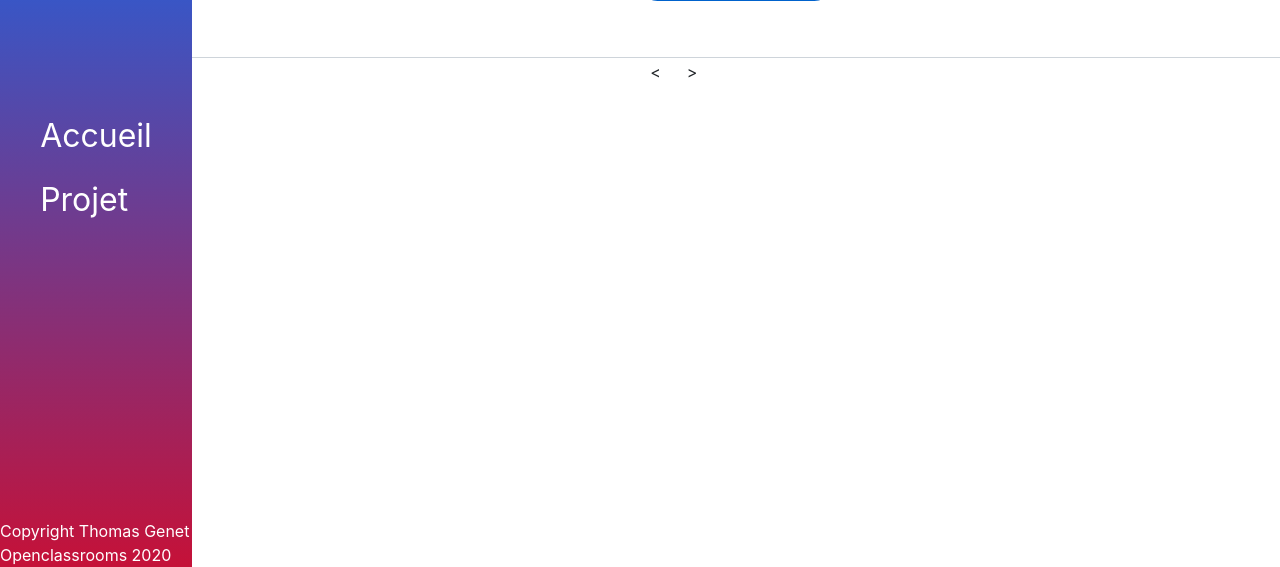
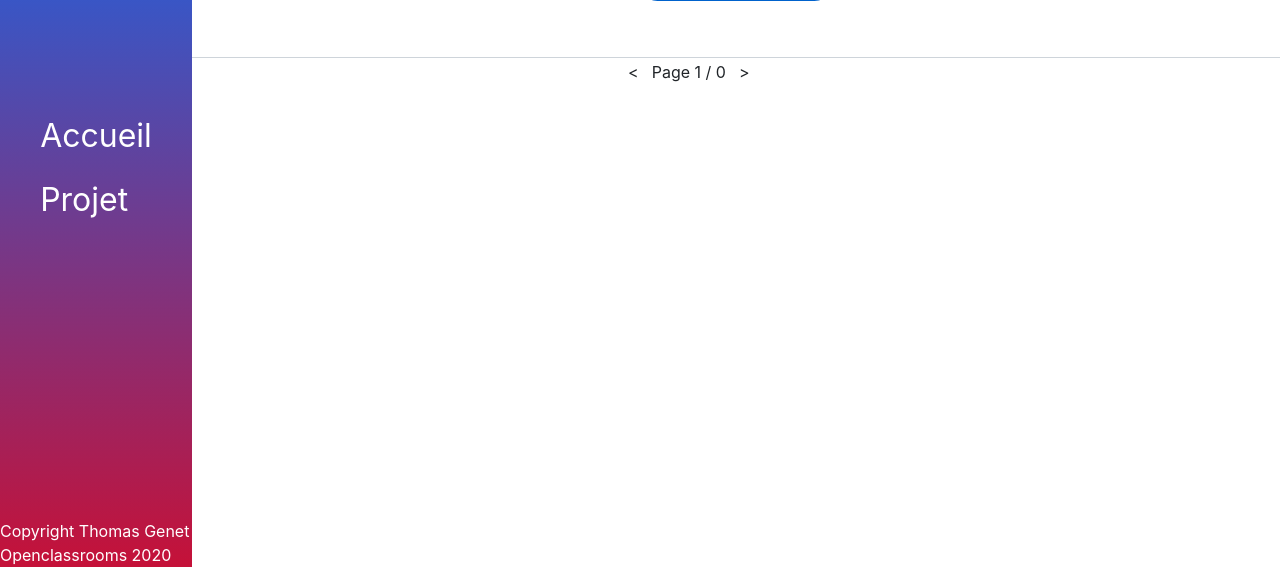
Before and after one commit to ThomasGenet/To-Do-Task, a PHP site: template App/View/ViewListProject.php in a window 1280 px wide; the page is wider, and only the part inside the window is pictured. Shown: the part 233-800 px from the top of that part. Run offline with PHP 8.4, Linux system fonts and the light colour scheme; the template is opened without the code that fills it, so the values that code supplies are empty; the visitor is signed in with stand-in values (Sample User, id 1).

Commit message:
Pagination

```diff
--- a/App/Public/Javascript/main.js
+++ b/App/Public/Javascript/main.js
@@ -5,6 +5,7 @@ map.affichage();
 //Pagination affichage
 let list = new Pagination();
 list.showList();
+list.showPageInfo();
 
 //Contrôle des buttons
 next = document.getElementById('nextPage');
--- a/App/Public/Javascript/pagination.js
+++ b/App/Public/Javascript/pagination.js
@@ -7,6 +7,8 @@ class Pagination{
         this.tableList = "";
         this.numberOfItems = 5;
         this.first = 0;
+        this.maxPage = Math.ceil(this.list.length / this.numberOfItems);
+
     }
     showList(){
 
@@ -33,4 +35,7 @@ class Pagination{
             showList();
           }
     }
+    showPageInfo(){
+        document.getElementById('pageInfo').innerHTML = 'Page ' + this.actualPage + ' / ' + this.maxPage;
+    }
 }
--- a/App/View/ViewListProject.php
+++ b/App/View/ViewListProject.php
@@ -40,10 +40,11 @@
             <?php endforeach; ?>
 
         </div>
-        <div class="row" id="row2">
+        <div class="container" id="row2">
             <ul class="pagination pagination-lg">
+
                 <button class="btn" id="lastPage"><</button>
-
+                <span id="pageInfo"></span>
                 <button class="btn" id="nextPage">></button>
             </ul>
 
```
